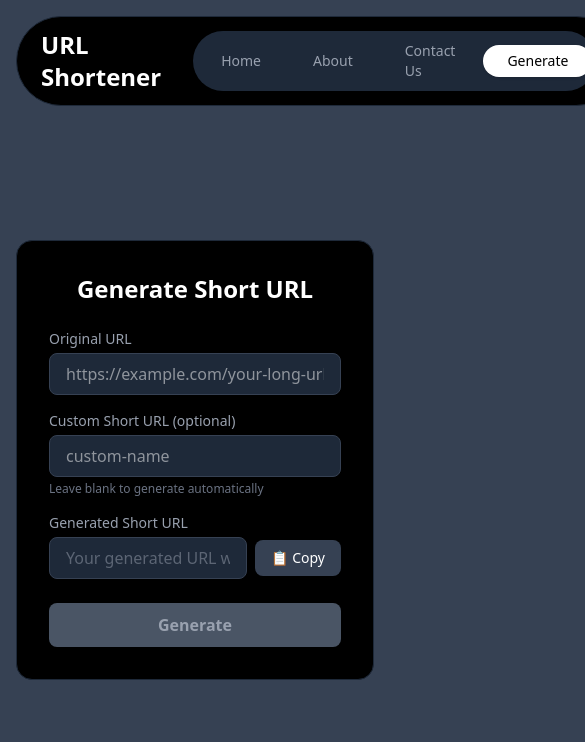
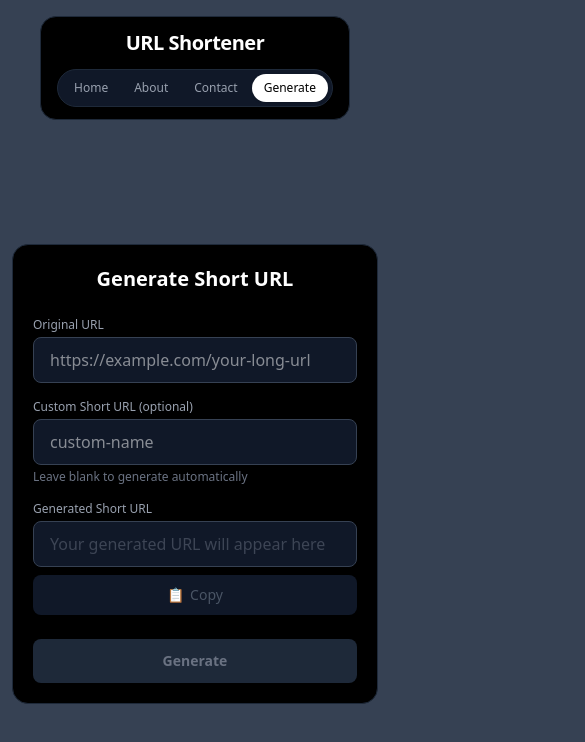
Before and after one commit to abdullahgohar1204/Trim-Link, a Next.js app: page /generate in a window 390 px wide. Shown: the top 742 px of the page, 585 px wide, since content can reach past the window. Built offline with nearby package versions, Linux system fonts and the light colour scheme.

Commit message:
Responsivness - Deleted some usless dependencies/packages - Added some validations

```diff
--- a/app/generate/page.jsx
+++ b/app/generate/page.jsx
@@ -8,6 +8,7 @@ export default function Generate() {
   const [originalUrl, setOriginalUrl] = useState("");
   const [shortUrl, setShortUrl] = useState("");
   const [generatedUrl, setGeneratedUrl] = useState("");
+  const [copied, setCopied] = useState(false);
 
   useEffect(() => {
     const urlParam = searchParams.get("url");
@@ -17,13 +18,12 @@ export default function Generate() {
   }, [searchParams]);
 
   const isValidUrl = (url) => {
-    return url.length >= 3;
+    return url.trim().length >= 3;
   };
 
-  const handleGenerate = async () => {
+  const handleGenerate = async (e) => {
+    if (e) e.preventDefault();
     if (isValidUrl(originalUrl)) {
-      //Logic main
-
       try {
         const response = await fetch("/api/generate", {
           method: "POST",
@@ -37,26 +37,33 @@ export default function Generate() {
 
         if (data.success) {
           setGeneratedUrl(data.shortUrl);
-          setShortUrl("");
         } else {
-          alert("Error " + data.message);
+          alert("Error: " + data.message);
         }
       } catch (error) {
-        alert("error ");
+        alert("Failed to generate URL.");
       }
     }
   };
 
+  const handleCopy = () => {
+    if (generatedUrl) {
+      navigator.clipboard.writeText(generatedUrl);
+      setCopied(true);
+      setTimeout(() => setCopied(false), 2000);
+    }
+  };
+
   return (
-    <div className="min-h-[80vh] flex items-center justify-center px-4">
-      <div className="bg-black border border-gray-800 rounded-2xl p-8 max-w-2xl w-full">
-        <h2 className="text-2xl font-bold text-white text-center mb-6">
+    <div className="min-h-[80vh] flex items-center justify-center px-3 sm:px-4 py-6">
+      <div className="bg-black border border-gray-800 rounded-2xl p-5 sm:p-8 max-w-2xl w-full">
+        <h2 className="text-xl sm:text-2xl font-bold text-white text-center mb-6">
           Generate Short URL
         </h2>
 
         {/* Original URL */}
         <div className="mb-4">
-          <label className="block text-sm font-medium text-gray-400 mb-1">
+          <label className="block text-xs sm:text-sm font-medium text-gray-400 mb-1">
             Original URL
           </label>
           <input
@@ -64,13 +71,13 @@ export default function Generate() {
             value={originalUrl}
             onChange={(e) => setOriginalUrl(e.target.value)}
             placeholder="https://example.com/your-long-url"
-            className="w-full px-4 py-2 rounded-lg bg-gray-800 text-white border border-gray-700 focus:outline-none focus:ring-2 focus:ring-white focus:border-transparent transition"
+            className="w-full px-4 py-2.5 rounded-lg bg-gray-900 text-white border border-gray-700 text-base focus:outline-none focus:ring-2 focus:ring-white transition"
           />
         </div>
 
         {/* Short URL (custom) */}
         <div className="mb-4">
-          <label className="block text-sm font-medium text-gray-400 mb-1">
+          <label className="block text-xs sm:text-sm font-medium text-gray-400 mb-1">
             Custom Short URL (optional)
           </label>
           <input
@@ -78,36 +85,48 @@ export default function Generate() {
             value={shortUrl}
             onChange={(e) => setShortUrl(e.target.value)}
             placeholder="custom-name"
-            className="w-full px-4 py-2 rounded-lg bg-gray-800 text-white border border-gray-700 focus:outline-none focus:ring-2 focus:ring-white focus:border-transparent transition"
+            className="w-full px-4 py-2.5 rounded-lg bg-gray-900 text-white border border-gray-700 text-base focus:outline-none focus:ring-2 focus:ring-white transition"
           />
           <p className="text-gray-500 text-xs mt-1">
             Leave blank to generate automatically
           </p>
         </div>
 
-        {/* Generated Short URL */}
+        {/* Generated Short URL Output */}
         <div className="mb-6">
-          <label className="block text-sm font-medium text-gray-400 mb-1">
+          <label className="block text-xs sm:text-sm font-medium text-gray-400 mb-1">
             Generated Short URL
           </label>
-          <div className="flex items-center gap-2">
-            <input
-              type="text"
-              value={generatedUrl}
-              readOnly
-              placeholder="Your generated URL will appear here"
-              className="w-full px-4 py-2 rounded-lg bg-gray-800 text-gray-400 border border-gray-700 cursor-not-allowed focus:outline-none"
-            />
+          <div className="flex flex-col sm:flex-row items-center gap-2">
+            {generatedUrl ? (
+              <a
+                href={generatedUrl}
+                target="_blank"
+                rel="noopener noreferrer"
+                className="w-full px-4 py-2.5 rounded-lg bg-gray-900 text-blue-400 border border-gray-700 text-base font-mono underline hover:text-blue-300 transition truncate cursor-pointer block"
+              >
+                {generatedUrl}
+              </a>
+            ) : (
+              <input
+                type="text"
+                readOnly
+                placeholder="Your generated URL will appear here"
+                className="w-full px-4 py-2.5 rounded-lg bg-gray-900 text-gray-500 border border-gray-700 focus:outline-none text-base cursor-not-allowed"
+              />
+            )}
             <button
-              onClick={() => {
-                if (generatedUrl) {
-                  navigator.clipboard.writeText(generatedUrl);
-                  alert("Copied!");
-                }
-              }}
-              className="bg-gray-700 hover:bg-gray-600 text-white px-4 py-2 rounded-lg transition whitespace-nowrap text-sm flex items-center gap-1"
+              type="button"
+              onClick={handleCopy}
+              disabled={!generatedUrl}
+              className={`w-full sm:w-auto px-5 py-2.5 rounded-lg transition whitespace-nowrap text-sm flex items-center justify-center gap-1.5 ${
+                generatedUrl
+                  ? "bg-gray-800 hover:bg-gray-700 text-white cursor-pointer"
+                  : "bg-gray-900 text-gray-600 cursor-not-allowed"
+              }`}
             >
-              <span>📋</span> Copy
+              <span>{copied ? "✓" : "📋"}</span>
+              <span>{copied ? "Copied!" : "Copy"}</span>
             </button>
           </div>
         </div>
@@ -116,10 +135,10 @@ export default function Generate() {
         <button
           onClick={handleGenerate}
           disabled={!isValidUrl(originalUrl)}
-          className={`w-full font-semibold py-2.5 rounded-lg transition active:scale-95 ${
+          className={`w-full font-semibold py-3 rounded-lg transition active:scale-95 text-sm sm:text-base ${
             isValidUrl(originalUrl)
-              ? "bg-white text-black hover:bg-gray-200"
-              : "bg-gray-600 text-gray-400 cursor-not-allowed"
+              ? "bg-white text-black hover:bg-gray-200 cursor-pointer"
+              : "bg-gray-800 text-gray-500 cursor-not-allowed"
           }`}
         >
           Generate
--- a/app/page.jsx
+++ b/app/page.jsx
@@ -4,15 +4,14 @@ import { useState } from "react";
 import { useRouter } from "next/navigation";
 
 export default function Home() {
+  const router = useRouter();
+  const [url, seturl] = useState("");
 
-  const router = useRouter()
-  const [url, seturl] = useState("")
-
-  const handleShorten=() => {
+  const handleShorten = () => {
     if (url.trim()) {
-    router.push(`/generate?url=${encodeURIComponent(url)}`)
+      router.push(`/generate?url=${encodeURIComponent(url)}`);
     }
-}
+  };
 
   const handleKeyDown = (e) => {
     if (e.key === "Enter") {
@@ -29,7 +28,7 @@ const handleKeyDown = (e) => {
         </div>
 
         {/* Heading */}
-        <h1 className="text-5xl sm:text-6xl md:text-7xl font-bold text-white leading-[1.1]">
+        <h1 className="text-4xl sm:text-6xl md:text-7xl font-bold text-white leading-[1.1]">
           Shorten URLs
           <span className="block text-gray-400">instantly.</span>
         </h1>
@@ -44,15 +43,18 @@ const handleKeyDown = (e) => {
           <input
             type="url"
             value={url}
-            onChange={(e)=>{seturl(e.target.value)}}
+            onChange={(e) => {
+              seturl(e.target.value);
+            }}
             onKeyDown={handleKeyDown}
             placeholder="https://example.com/your-long-url"
-            className="w-full px-5 py-3.5 rounded-full bg-gray-900 border border-gray-700 text-white placeholder-gray-500 focus:outline-none focus:ring-2 focus:ring-white focus:border-transparent transition"
+            className="w-full px-5 py-3.5 rounded-full bg-gray-900 border border-gray-700 text-white placeholder-gray-500 text-base focus:outline-none focus:ring-2 focus:ring-white focus:border-transparent transition"
           />
           <button
             onClick={handleShorten}
-          className="w-full sm:w-auto bg-white text-black font-semibold px-8 py-3.5 rounded-full hover:bg-gray-200 transition active:scale-95 whitespace-nowrap">
-            Shorten →
+            className="w-full sm:w-auto bg-white text-black font-semibold px-8 py-3.5 rounded-full hover:bg-gray-200 transition active:scale-95 whitespace-nowrap"
+          >
+            Generate →
           </button>
         </div>
 
@@ -60,15 +62,21 @@ const handleKeyDown = (e) => {
         <div className="grid grid-cols-1 sm:grid-cols-3 gap-6 mt-12 text-sm">
           <div className="bg-gray-900/50 border border-gray-800 rounded-xl p-4">
             <div className="font-medium text-white">⚡ Fast</div>
-            <div className="text-gray-500 text-xs mt-1">Instant link generation</div>
+            <div className="text-gray-500 text-xs mt-1">
+              Instant link generation
+            </div>
           </div>
           <div className="bg-gray-900/50 border border-gray-800 rounded-xl p-4">
             <div className="font-medium text-white">🔗 Short</div>
-            <div className="text-gray-500 text-xs mt-1">Clean, memorable links</div>
+            <div className="text-gray-500 text-xs mt-1">
+              Clean, memorable links
+            </div>
           </div>
           <div className="bg-gray-900/50 border border-gray-800 rounded-xl p-4">
             <div className="font-medium text-white">🆓 Free</div>
-            <div className="text-gray-500 text-xs mt-1">No sign-up required</div>
+            <div className="text-gray-500 text-xs mt-1">
+              No sign-up required
+            </div>
           </div>
         </div>
       </div>
--- a/components/Navbar.jsx
+++ b/components/Navbar.jsx
@@ -9,28 +9,30 @@ const Navbar = () => {
   const navLinks = [
     { name: "Home", href: "/" },
     { name: "About", href: "/about" },
-    { name: "Contact Us", href: "/contact" },
+    { name: "Contact", href: "/contact" },
     { name: "Generate", href: "/generate" },
   ];
 
   return (
-    <div className="max-w-6xl mx-auto px-4 py-4">
-      <nav className="bg-black border border-gray-800 rounded-full px-6 py-3">
-        <div className="flex justify-between gap-8 items-center">
+    <div className="max-w-6xl mx-auto px-2 sm:px-4 py-4">
+      <nav className="bg-black border border-gray-800 rounded-2xl sm:rounded-full px-4 sm:px-6 py-3">
+        <div className="flex flex-col sm:flex-row justify-between gap-3 sm:gap-8 items-center">
           <Link href={"/"}>
-            <h1 className="text-2xl font-bold text-white">URL Shortener</h1>
+            <h1 className="text-xl sm:text-2xl font-bold text-white tracking-tight">
+              URL Shortener
+            </h1>
           </Link>
-          <div className="flex items-center gap-1 bg-gray-800 rounded-full px-1 py-1">
+          <div className="flex items-center gap-0.5 sm:gap-1 bg-gray-900 border border-gray-800 rounded-full p-1 max-w-full overflow-x-auto">
             {navLinks.map((link) => {
               const isActive = pathname === link.href;
               return (
                 <Link
                   key={link.name}
                   href={link.href}
-                  className={`px-6 py-1.5 rounded-full text-sm font-medium transition ${
+                  className={`px-3 sm:px-5 py-1.5 rounded-full text-xs sm:text-sm font-medium transition whitespace-nowrap ${
                     isActive
                       ? "bg-white text-black shadow-sm"
-                      : "text-gray-400 hover:bg-grey-400 hover:text-black hover:shadow-sm"
+                      : "text-gray-400 hover:bg-gray-800 hover:text-white"
                   }`}
                 >
                   {link.name}
--- a/package.json
+++ b/package.json
@@ -9,8 +9,6 @@
     "lint": "eslint"
   },
   "dependencies": {
-    "lucide-react": "^1.33.0",
-    "mongodb": "^7.5.0",
     "mongoose": "^9.9.3",
     "next": "16.3.2",
     "react": "19.2.8",
```
Also changed, not shown: app/about/page.jsx (+8 -8 lines), app/api/generate/route.js (+13 -2 lines), app/contact/page.jsx (+8 -8 lines), 1 other file (tests, documents, lock files or other folders). Lines whose indentation alone changed are shown as unchanged.
